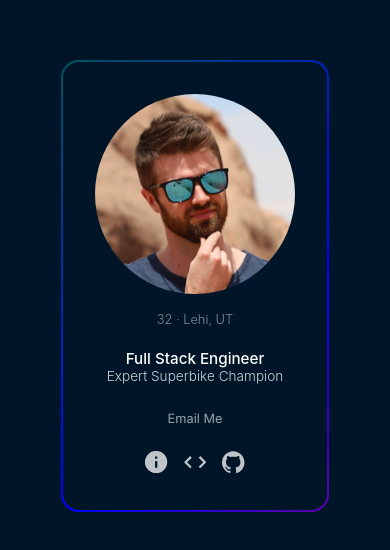
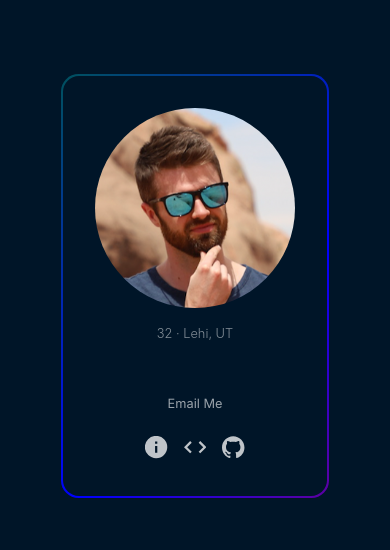
Before and after one commit to zacmiller26/web-portfolio, a Next.js app: page / in a window 390 px wide. Shown: the part 136-686 px from the top of the page. Built offline with nearby package versions, Linux system fonts and the light colour scheme.

Commit message:
improve mobile UX + added info

```diff
--- a/layout/AppContainer.module.sass
+++ b/layout/AppContainer.module.sass
@@ -3,8 +3,6 @@
   background: var(--background-secondary)
   display: flex
   flex-direction: column
-  width: 100vw
-  min-height: 100vh
   box-sizing: border-box
   overflow: scroll
   position: relative
--- a/layout/Home.tsx
+++ b/layout/Home.tsx
@@ -16,7 +16,10 @@ type CardSizeType = {
 
 const PERSON_FNAME = process.env.NEXT_PUBLIC_PERSON_FIRST_NAME
 const PERSON_LNAME = process.env.NEXT_PUBLIC_PERSON_LAST_NAME
+const PERSON_TITLE = process.env.NEXT_PUBLIC_PERSON_TITLE
+const PERSON_TITLE_2 = process.env.NEXT_PUBLIC_PERSON_TITLE_2
 const PERSON_EMAIL = process.env.NEXT_PUBLIC_PERSON_EMAIL
+const GITHUB_REPO = process.env.NEXT_PUBLIC_GITHUB_REPO
 
 const Home: React.FC = () => {
 
@@ -61,8 +64,8 @@ const Home: React.FC = () => {
             </div>
             <h1>{PERSON_FNAME} {PERSON_LNAME}</h1>
             <h2><Age year={1989} /> · Lehi, UT</h2>
-            <h4>Full Stack Engineer</h4>
-            <h5>Expert Superbike Champion</h5>
+            <h4>{PERSON_TITLE}</h4>
+            <h5>{PERSON_TITLE_2}</h5>
             <h6>
               {!showEmail ?
                 <a href="#" onClick={e => {
@@ -81,7 +84,7 @@ const Home: React.FC = () => {
               <Link href="/examples">
                 <a><CodeIcon /></a>
               </Link>
-              <a href="https://github.com/felfire/web-portfolio" target="_blank">
+              <a href={GITHUB_REPO} target="_blank">
                 <GithubIcon />
               </a>
             </div>
--- a/layout/Widgets.module.sass
+++ b/layout/Widgets.module.sass
@@ -7,7 +7,7 @@ $mw: 400px
   padding: 2rem
   box-sizing: border-box
   align-items: flex-start
-  height: 100%
+  min-height: 100%
 
   >div
     max-width: $mw
@@ -54,6 +54,7 @@ $mw: 400px
 
   .widgetDisplay
     flex: 1
+    padding: 0 0 2rem
     max-width: $mw
 
     >p
@@ -63,6 +64,9 @@ $mw: 400px
       font-size: .85rem
       color: var(--text-jaded)
 
+      a
+        color: var(--accent)
+
       &[data-border]
         border-left: 1px solid var(--accent)
         padding: 0 0 0 .75rem
--- a/styles/globals.sass
+++ b/styles/globals.sass
@@ -10,9 +10,7 @@ html, body
   padding: 0
   color: #FFF
   height: -webkit-fill-available
-
-body
-  min-height: 100vh
+  box-sizing: border-box
 
 a
   color: inherit
@@ -20,6 +18,5 @@ a
 
 #__next
   position: relative
-  width: 100vw
-  height: 100vh
-  overflow: scroll
+  height: -webkit-fill-available
+  box-sizing: border-box
```
Also changed, not shown: layout/Widgets.tsx (+19 -4 lines).
